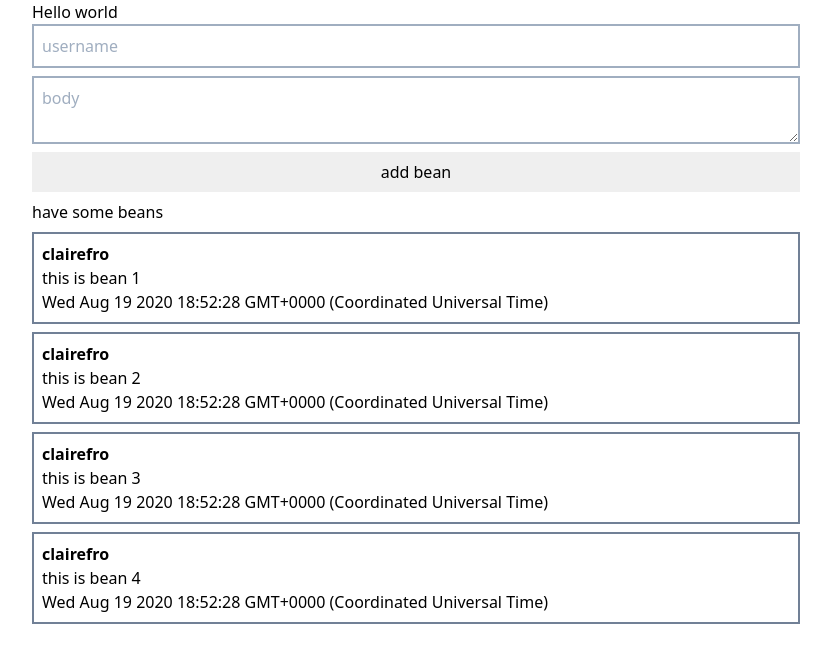
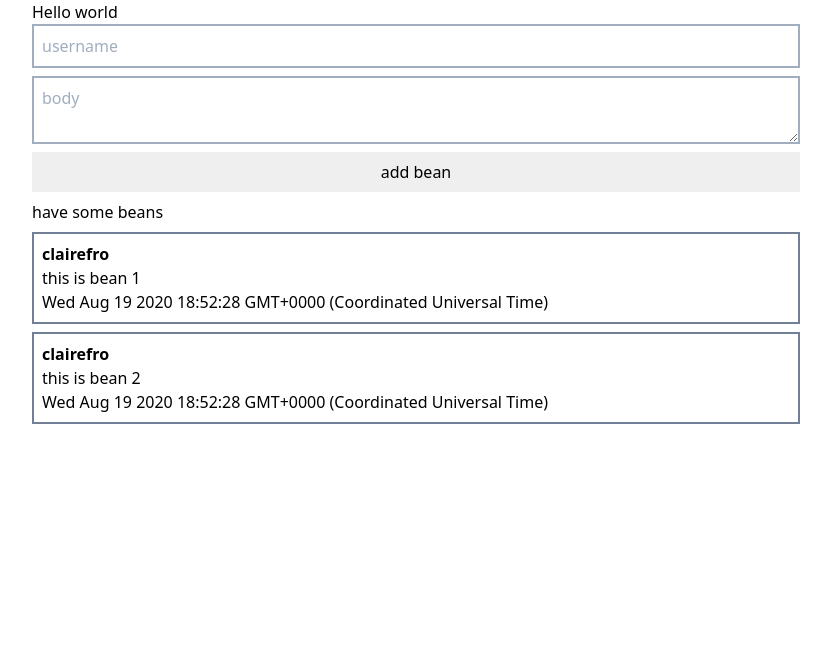
Before and after one commit to Folkwise-io/MintbeanPlatformV3-frontend, a React app: page / in a window 1280 px wide. Shown: the top 662 px of the page, without its empty margins (224-1055 px from the left). Built offline with nearby package versions, Linux system fonts and the light colour scheme.

Commit message:
successfully connect component to store

```diff
--- a/src/App.tsx
+++ b/src/App.tsx
@@ -1,12 +1,15 @@
 import React from "react";
 import { Route, BrowserRouter as Router } from "react-router-dom";
 import { routes } from "./routes";
+import { Provider } from "react-redux";
 
 import { GlobalLayout } from "./views/layouts";
+import { store } from "./state/store";
 
 import "./styles/index.css";
 
 const App: React.FC = () => (
+  <Provider store={store}>
     <GlobalLayout>
       <Router>
         {routes.map((route) => (
@@ -14,6 +17,7 @@ const App: React.FC = () => (
         ))}
       </Router>
     </GlobalLayout>
+  </Provider>
 );
 
 export default App;
--- a/src/state/store.ts
+++ b/src/state/store.ts
@@ -18,14 +18,18 @@
 //    );
 // }
 
-import { createStore } from "redux";
+import { createStore, Action } from "redux";
 import { Bean } from "../types/Bean";
 import { rootReducer } from "./reducers";
 
-interface StoreState {
+export interface StoreState {
   beans: Bean[];
 }
 
-export const store = createStore<StoreState>(rootReducer, {
-  beans: [],
+// TODO: properly type createStore
+export const store = createStore<StoreState, Action, unknown, unknown>(rootReducer, {
+  beans: [
+    { id: 1, username: "clairefro", body: "this is bean 1", createdAt: new Date() },
+    { id: 2, username: "clairefro", body: "this is bean 2", createdAt: new Date() },
+  ],
 });
--- a/src/views/pages/Home.tsx
+++ b/src/views/pages/Home.tsx
@@ -1,14 +1,25 @@
 import React, { FC, useState } from "react";
 import { Bean } from "../../types/Bean";
 import BeanComponent from "../features/Bean/BeanComponent";
+import { connect } from "react-redux";
+import { StoreState } from "../../state/store";
+// import PropTypes from "prop-types";
 
-const testBeans: Bean[] = [
-  { id: 1, username: "clairefro", body: "this is bean 1", createdAt: new Date() },
-  { id: 2, username: "clairefro", body: "this is bean 2", createdAt: new Date() },
-  { id: 3, username: "clairefro", body: "this is bean 3", createdAt: new Date() },
-  { id: 4, username: "clairefro", body: "this is bean 4", createdAt: new Date() },
-];
-const Home: FC = () => {
+const mapStateToProps = (state: StoreState) => ({
+  beans: state.beans,
+});
+
+// const testBeans: Bean[] = [
+// { id: 1, username: "clairefro", body: "this is bean 1", createdAt: new Date() },
+// { id: 2, username: "clairefro", body: "this is bean 2", createdAt: new Date() },
+//   { id: 3, username: "clairefro", body: "this is bean 3", createdAt: new Date() },
+//   { id: 4, username: "clairefro", body: "this is bean 4", createdAt: new Date() },
+// ];
+
+interface HomeProps {
+  beans: Bean[];
+}
+const Home: FC<HomeProps> = ({ beans }: HomeProps) => {
   const [data, setData] = useState({ username: "", body: "" });
 
   const handleSubmit = (e: any): void => {
@@ -52,7 +63,7 @@ const Home: FC = () => {
       </form>
       <h2>have some beans</h2>
       <ul>
-        {testBeans.map((b) => (
+        {beans.map((b) => (
           <BeanComponent key={b.id} body={b.body} username={b.username} createdAt={b.createdAt} />
         ))}
       </ul>
@@ -60,4 +71,7 @@ const Home: FC = () => {
   );
 };
 
-export default Home;
+// Home.propTypes = {
+//   beans: PropTypes.arrayOf(Bean),
+// };
+export default connect(mapStateToProps)(Home);
```
Also changed, not shown: src/views/pages/HomeContainer.ts (added, +14 -0 lines). Lines whose indentation alone changed are shown as unchanged.
